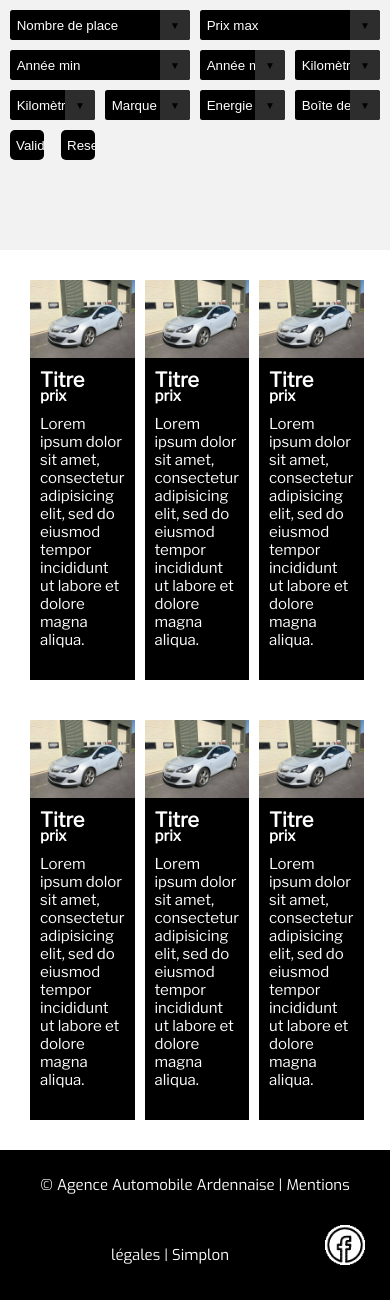
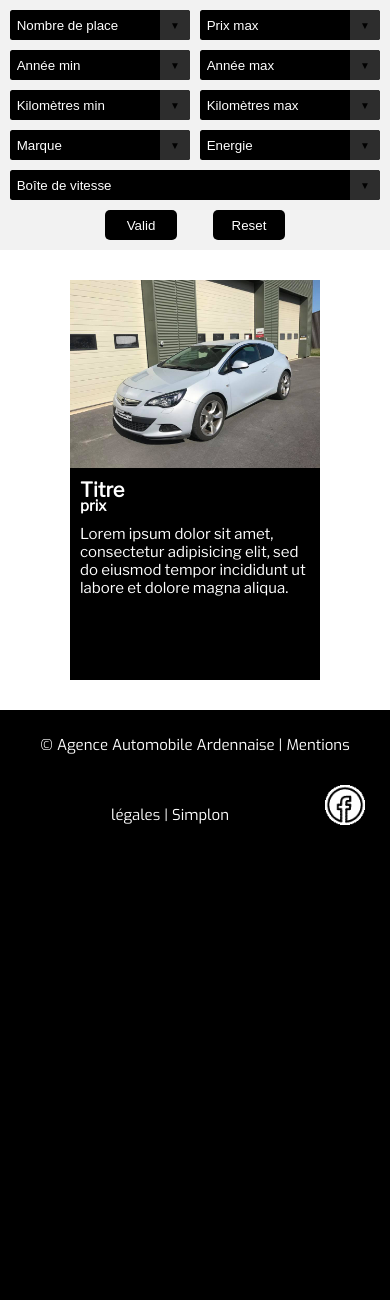
Before and after one commit to belvoixnicolas/AAA, a PHP site: page /buy.php in a window 390 px wide. Shown: the part 100-1400 px from the top of the page. After the commit the page ends 925 px from the top, so only its background shows below. Run offline with PHP 8.4, Linux system fonts and the light colour scheme.

Commit message:
responsive acheter

```diff
--- a/buy.php
+++ b/buy.php
@@ -104,62 +104,6 @@
               Lorem ipsum dolor sit amet, consectetur adipisicing elit, sed do eiusmod tempor incididunt ut labore et dolore magna aliqua.
             </p>
           </a>
-
-          <a href="fiche_voiture.php" class="tuile">
-            <img src="img/voiture.jpg" alt="voiture">
-
-            <h2>Titre</h2>
-
-            <h3>prix</h3>
-
-            <p>
-              Lorem ipsum dolor sit amet, consectetur adipisicing elit, sed do eiusmod tempor incididunt ut labore et dolore magna aliqua.
-            </p>
-          </a>
-          <a href="fiche_voiture.php" class="tuile">
-            <img src="img/voiture.jpg" alt="voiture">
-
-            <h2>Titre</h2>
-
-            <h3>prix</h3>
-
-            <p>
-              Lorem ipsum dolor sit amet, consectetur adipisicing elit, sed do eiusmod tempor incididunt ut labore et dolore magna aliqua.
-            </p>
-          </a>
-          <a href="fiche_voiture.php" class="tuile">
-            <img src="img/voiture.jpg" alt="voiture">
-
-            <h2>Titre</h2>
-
-            <h3>prix</h3>
-
-            <p>
-              Lorem ipsum dolor sit amet, consectetur adipisicing elit, sed do eiusmod tempor incididunt ut labore et dolore magna aliqua.
-            </p>
-          </a>
-          <a href="fiche_voiture.php" class="tuile">
-            <img src="img/voiture.jpg" alt="voiture">
-
-            <h2>Titre</h2>
-
-            <h3>prix</h3>
-
-            <p>
-              Lorem ipsum dolor sit amet, consectetur adipisicing elit, sed do eiusmod tempor incididunt ut labore et dolore magna aliqua.
-            </p>
-          </a>
-          <a href="fiche_voiture.php" class="tuile">
-            <img src="img/voiture.jpg" alt="voiture">
-
-            <h2>Titre</h2>
-
-            <h3>prix</h3>
-
-            <p>
-              Lorem ipsum dolor sit amet, consectetur adipisicing elit, sed do eiusmod tempor incididunt ut labore et dolore magna aliqua.
-            </p>
-          </a>
         </section>
       </main>
 
--- a/css/buy.css
+++ b/css/buy.css
@@ -170,7 +170,66 @@ main {
     grid-row: 2 / 1span;
   }
 
+  .select:nth-child(4) {
+    grid-column: 3 / 2 span;
+    grid-row: 2 / 1span;
+  }
+
+  .select:nth-child(5) {
+    grid-column: 1 / 2 span;
+    grid-row: 3 / 1span;
+  }
+
+  .select:nth-child(6) {
+    grid-column: 3 / 2 span;
+    grid-row: 3 / 1span;
+  }
+
+  .select:nth-child(7) {
+    grid-column: 1 / 2 span;
+    grid-row: 4 / 1span;
+  }
+
+  .select:nth-child(8) {
+    grid-column: 3 / 2 span;
+    grid-row: 4 / 1span;
+  }
+
+  .select:nth-child(9) {
+    grid-column: 1 / 4 span;
+    grid-row: 5 / 1 span;
+  }
+
+  form p:nth-child(10) {
+    grid-column: 2 / 2 span;
+    grid-row: 6 / 1 span;
+  }
+
   main {
     flex-direction: column;
   }
 }
+
+@media all and (max-width: 850px) {
+  .liste {
+    grid-template-columns: 1fr 1fr;
+  }
+}
+
+@media all and (max-width: 584px) {
+  .liste {
+    grid-template-columns: 1fr;
+  }
+}
+
+@media all and (max-width: 326px) {
+  .filtre select, .filtre .select, .filtre input[type=submit], .filtre input[type=reset] {
+    font-size: 1rem;
+    height: 2em;
+    line-height: 2;
+  }
+
+  .filtre form {
+    grid-template-rows: repeat(6, 2em);
+  }
+}
```
